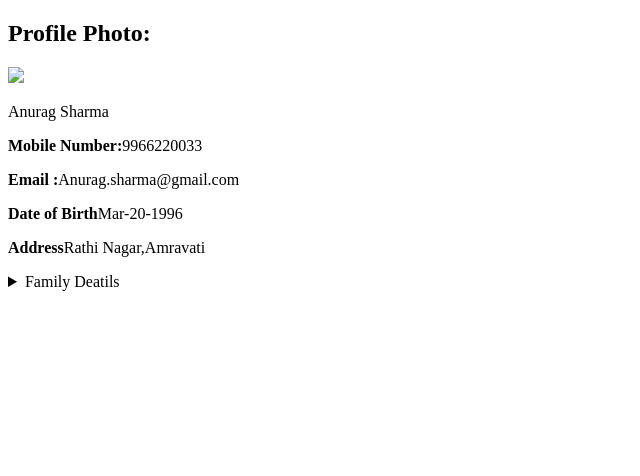
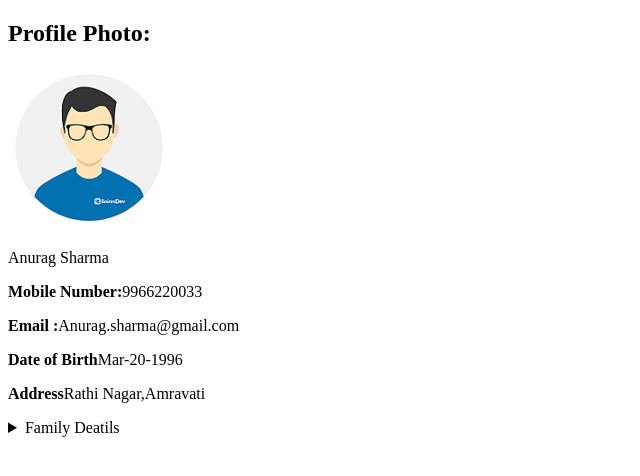
Before and after one commit to AnuragShrivas/MyProfile, a plain HTML site: page personal.html in a window 1280 px wide. Shown: the whole page, without its empty margins (0-640 px from the left). Drawn offline with Linux system fonts and the light colour scheme.

Commit message:
added img path

```diff
--- a/personal.html
+++ b/personal.html
@@ -5,7 +5,7 @@
     </head>
     <body>
         <h2>Profile Photo:</h2>
-        <img src="developer.png">
+        <img src="Assetes/developer.png">
         <p>Anurag Sharma</p>
         <p><strong>Mobile Number:</strong>9966220033</p>
         <p><strong>Email :</strong>Anurag.sharma@gmail.com</p>
```
Also changed, not shown: Assetes/developer.png (added).
